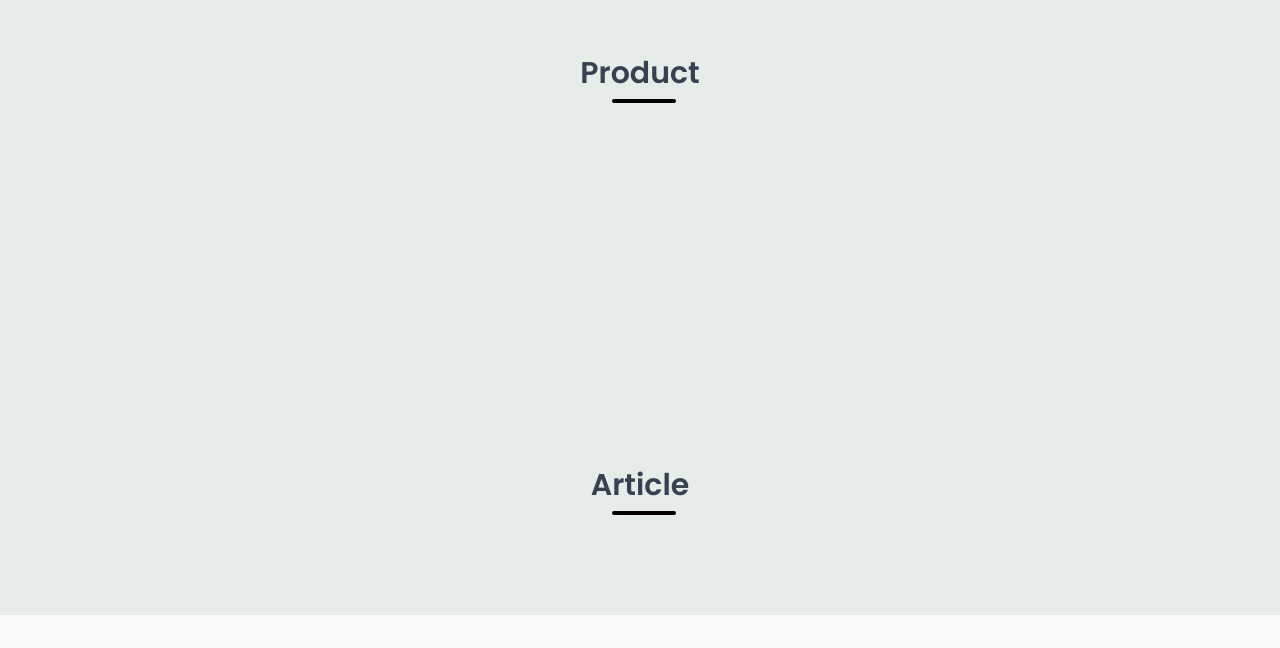
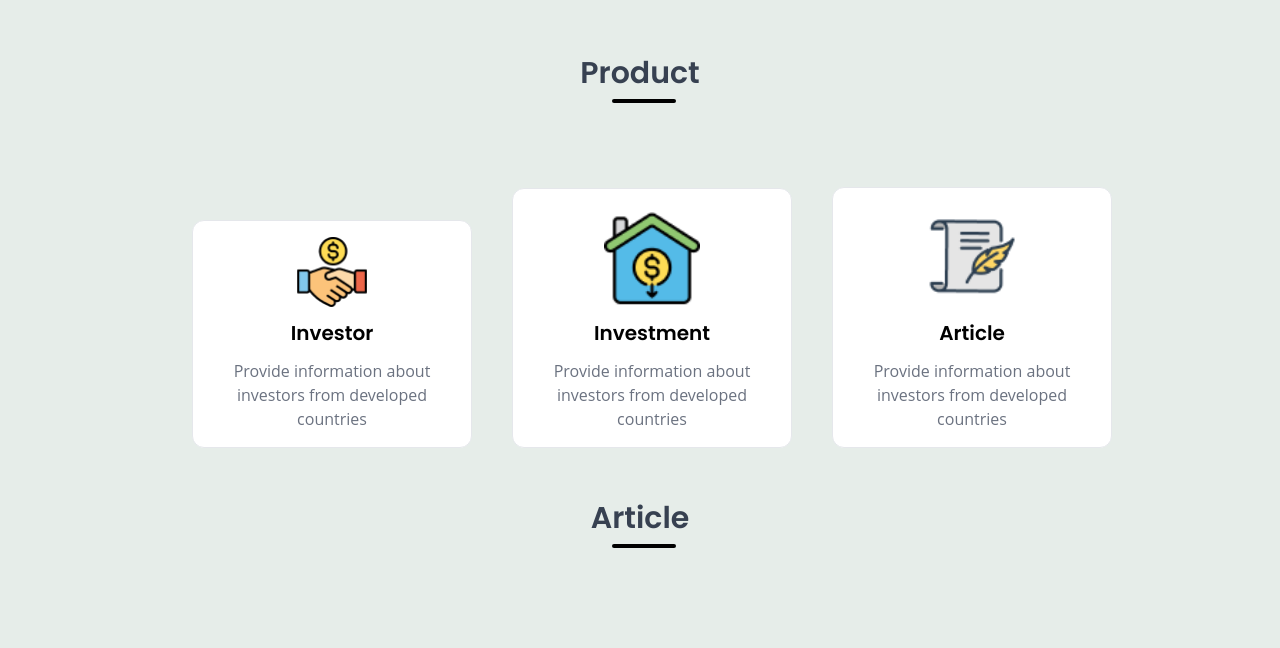
Before and after one commit to aziemp66/Google-Solution-Project, a React (Create React App) app in the folder client/: page / in a window 1280 px wide. Shown: the part 769-1417 px from the top of the page. Before the commit the page ends 1384 px from the top, so only its background shows below. Built offline with nearby package versions, Linux system fonts and the light colour scheme.

Commit message:
fix: bug Menu fetch [data] (#2)

```diff
--- a/client/src/Components/Card/Card.js
+++ b/client/src/Components/Card/Card.js
@@ -20,7 +20,7 @@ const Card = (props) => {
                 {data.map(dummy => (
                     <button className="max-w-screen-xl py-8 pt-20 pb-24 pl-10 mx-auto px-13 w-80 h-60" key={dummy.id}>
                          <Fade top>
-                            {/* <Menu {...dummy}/> */}
+                            <Menu {...dummy}/>
                          </Fade>
                     </button>
                 ))}
```
